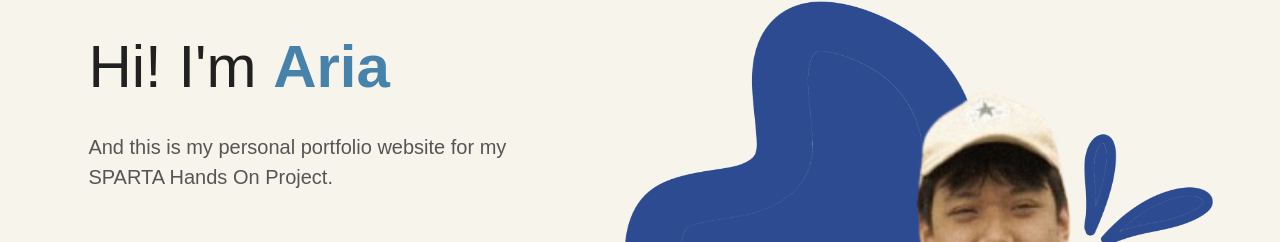
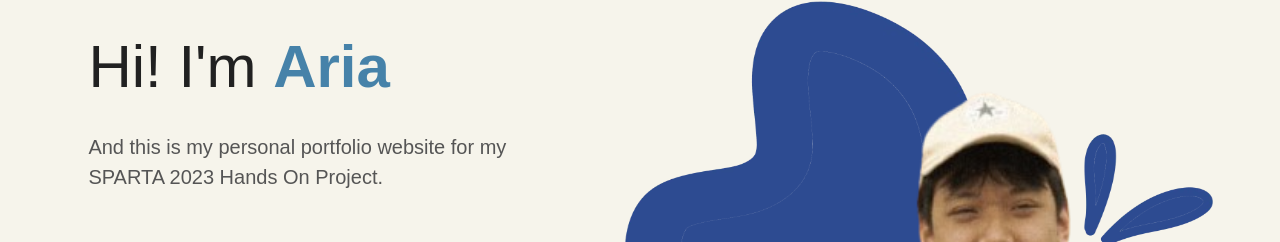
Before and after one commit to TukangLas21/Hands-On, a Next.js app: page / in a window 1280 px wide. Shown: the part 170-412 px from the top of the page. Built offline with nearby package versions, Linux system fonts and the light colour scheme.

Commit message:
chore: added a few words to home page

```diff
--- a/app/page.tsx
+++ b/app/page.tsx
@@ -8,7 +8,7 @@ export default function Home() {
         <p>
           And this is my personal portfolio website for my <br>
         </br>
-          SPARTA Hands On Project.</p>
+          SPARTA 2023 Hands On Project.</p>
       </div>
       <div className="home_images">
         <img src="/blueblob.png" className="blob"></img>
```
